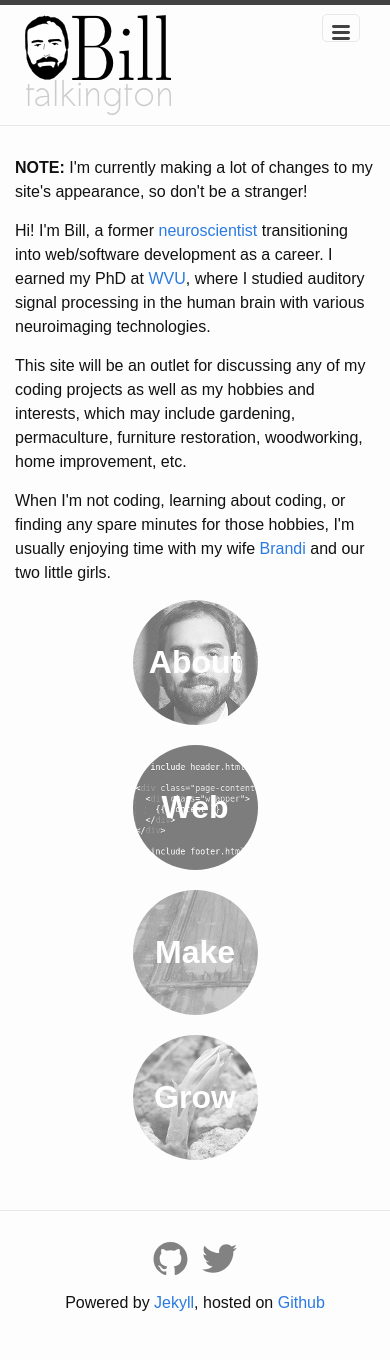
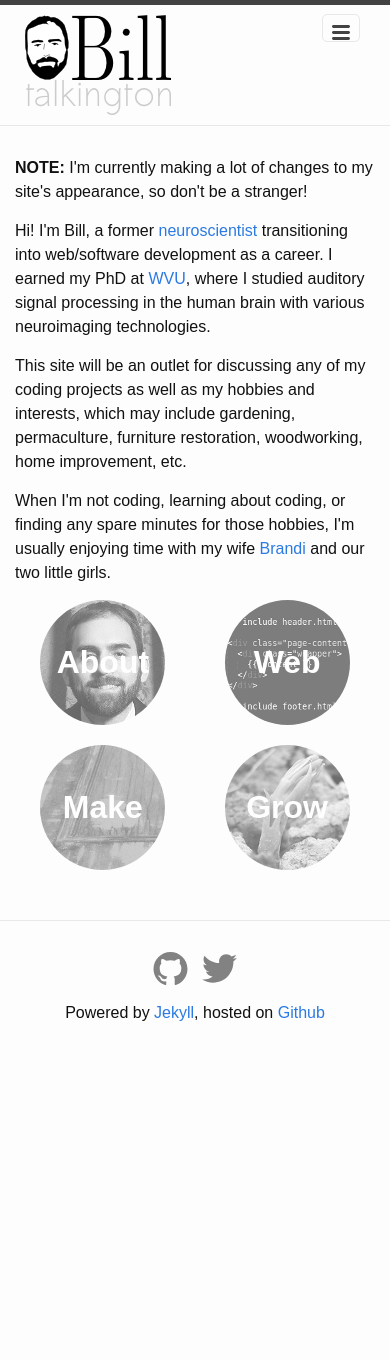
Before and after one commit to BillTalkington/billtalkington.github.io, a Jekyll site: the page built from index.html, in a window 390 px wide. Built offline with Jekyll 4.4.1, drawn with Linux system fonts in a browser that asks for light colours; after the commit the page ends 1070 px from its top, so only the background shows below that.

Commit message:
Format topic circles for small browser size

```diff
--- a/_sass/_layout.scss
+++ b/_sass/_layout.scss
@@ -95,13 +95,14 @@
 }
 
 .topic-block {
-    @include span-columns(3 of 12);
+    @include span-columns(3);
     height: 125px;
     text-align: center;
     margin-bottom: 20px;
 
     @media screen and (max-width: 600px){
-        @include span-columns(12 of 12);
+        @include span-columns(6);
+        @include omega(2n);
     }
 }
 
```
